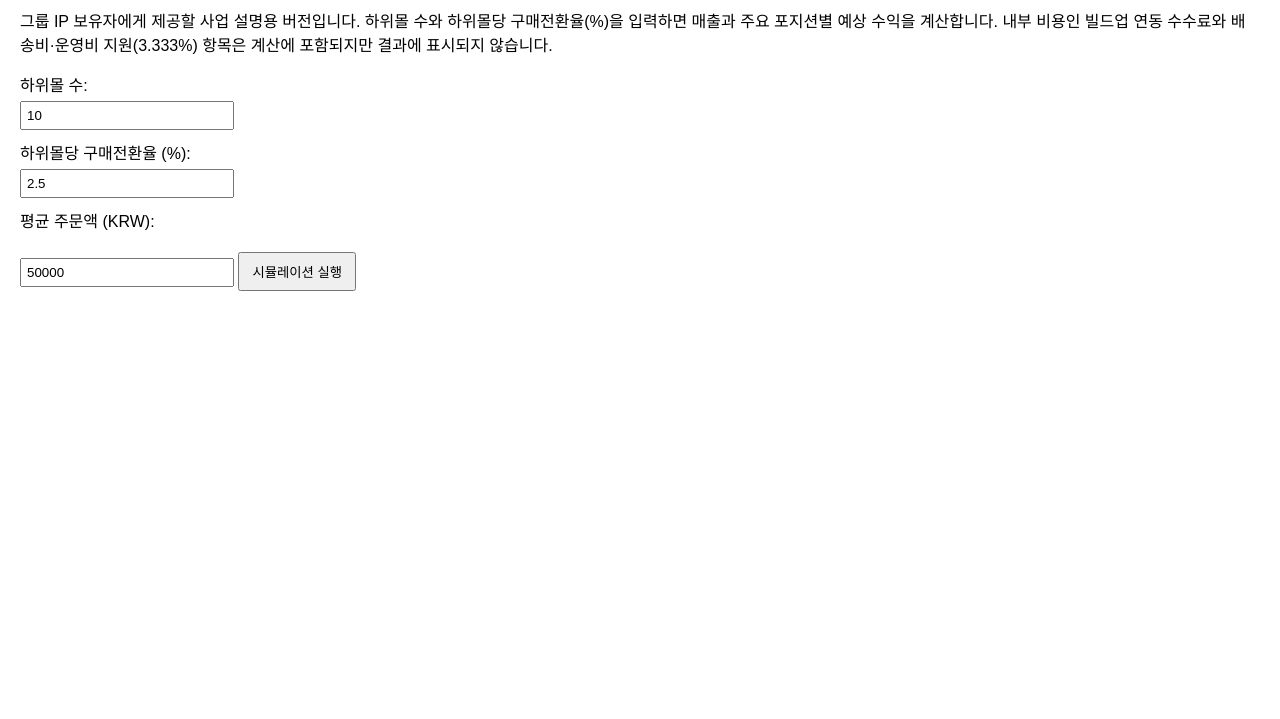
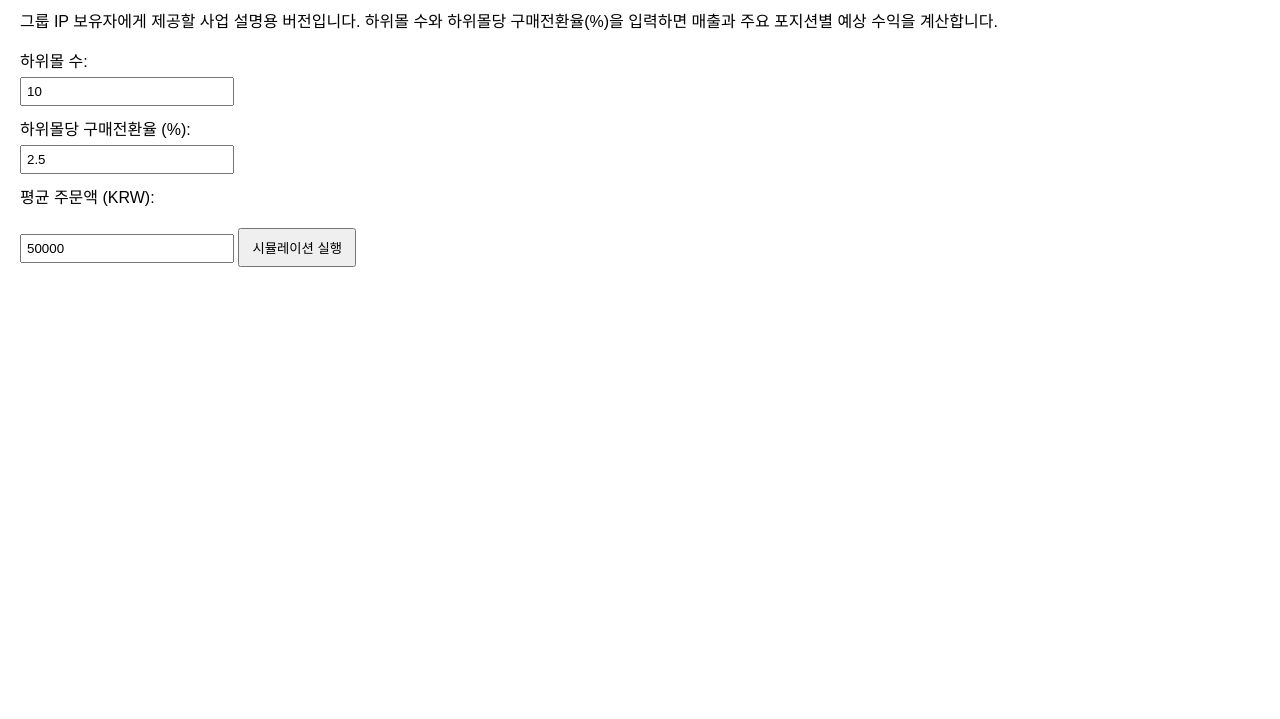
Before and after one commit to Buildeup/linkstation-simulation, a plain HTML site: page index.html in a window 1280 px wide. Shown: the part 81-800 px from the top of the page. Drawn offline with Linux system fonts and the light colour scheme.

Commit message:
Update index.html

```diff
--- a/index.html
+++ b/index.html
@@ -16,7 +16,7 @@
 </head>
 <body>
 <h1>링크스테이션 수익 시뮬레이션 v2.0</h1>
-<p>그룹 IP 보유자에게 제공할 사업 설명용 버전입니다. 하위몰 수와 하위몰당 구매전환율(%)을 입력하면 매출과 주요 포지션별 예상 수익을 계산합니다. 내부 비용인 빌드업 연동 수수료와 배송비·운영비 지원(3.333%) 항목은 계산에 포함되지만 결과에 표시되지 않습니다.</p>
+<p>그룹 IP 보유자에게 제공할 사업 설명용 버전입니다. 하위몰 수와 하위몰당 구매전환율(%)을 입력하면 매출과 주요 포지션별 예상 수익을 계산합니다.</p>
 
 <label for="numMalls">하위몰 수:</label>
 <input type="number" id="numMalls" value="10" min="1">
```
